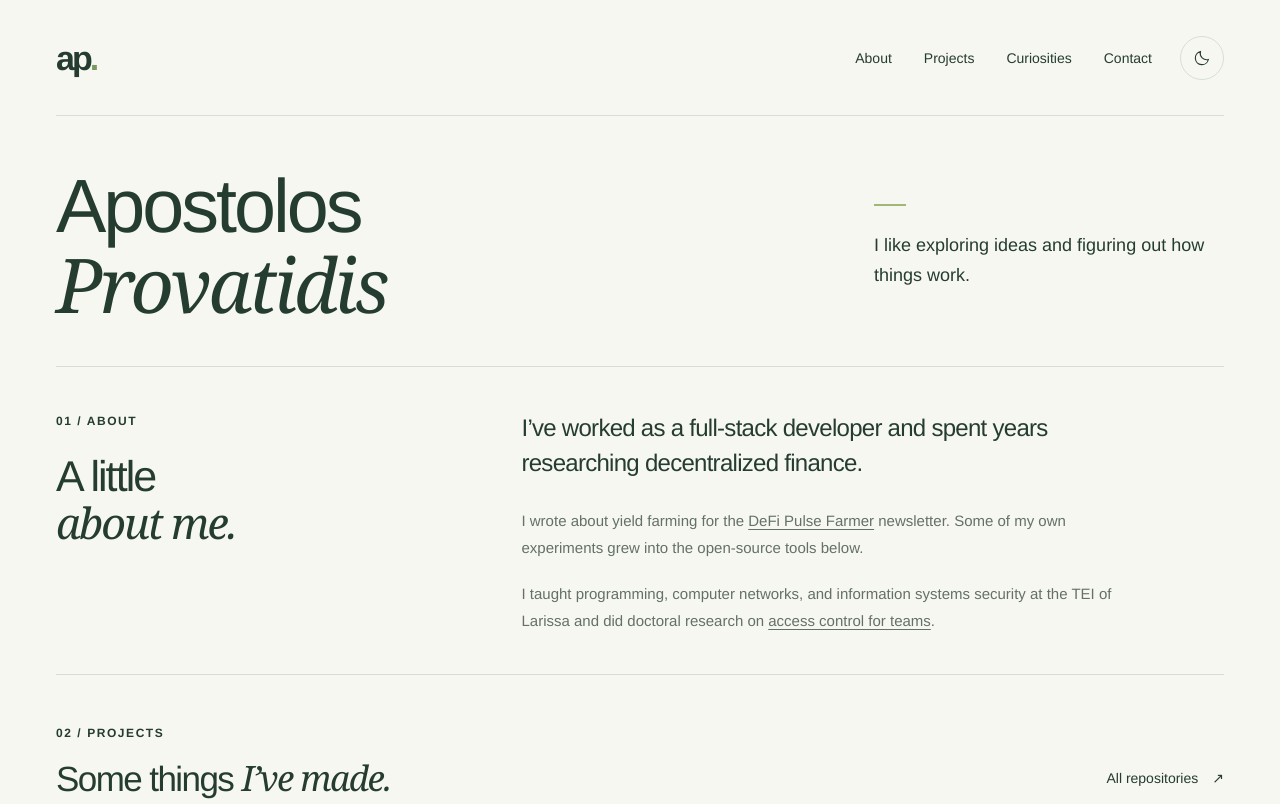
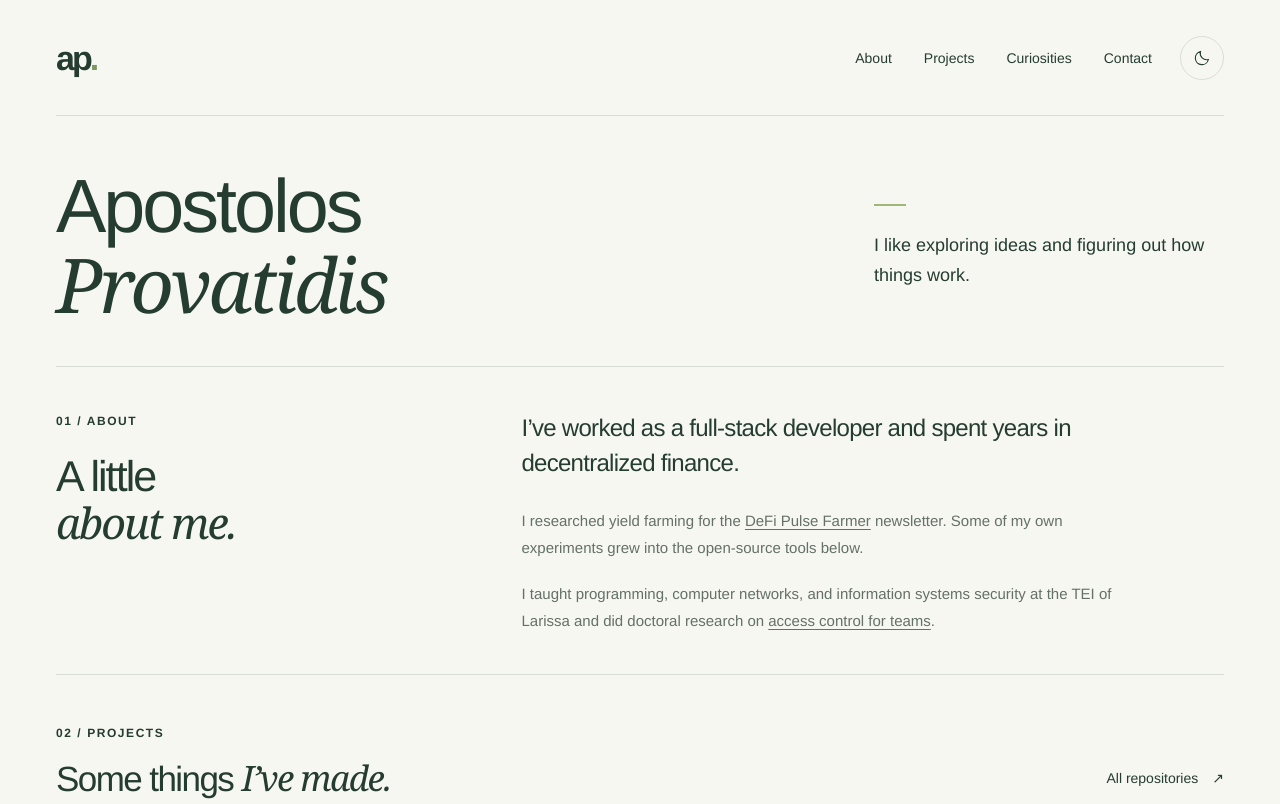
Before and after one commit to provatidis/provatidis.github.io, a plain HTML site: page index.html in a window 1280 px wide. Shown: the top 804 px of the page. Drawn offline with Linux system fonts and the light colour scheme; no server answers.

Commit message:
Describe the research role at DeFi Pulse Farmer

```diff
--- a/index.html
+++ b/index.html
@@ -55,8 +55,8 @@
       <section class="about-section wrap" id="about" aria-labelledby="about-title">
         <div class="about-label"><p class="eyebrow">01 / ABOUT</p><h2 id="about-title">A little<br><em>about me.</em></h2></div>
         <div class="about-content">
-          <p class="about-lead">I’ve worked as a full-stack developer and spent years researching decentralized finance.</p>
-          <p>I wrote about yield farming for the <a href="https://yieldfarmer.substack.com/p/defi-pulse-farmer-25">DeFi Pulse Farmer</a> newsletter. Some of my own experiments grew into the open-source tools below.</p>
+          <p class="about-lead">I’ve worked as a full-stack developer and spent years in decentralized finance.</p>
+          <p>I researched yield farming for the <a href="https://yieldfarmer.substack.com/p/defi-pulse-farmer-25">DeFi Pulse Farmer</a> newsletter. Some of my own experiments grew into the open-source tools below.</p>
           <p>I taught programming, computer networks, and information systems security at the TEI of Larissa and did doctoral research on <a href="https://doi.org/10.1007/978-3-642-33448-1_13">access control for teams</a>.</p>
         </div>
       </section>
```
